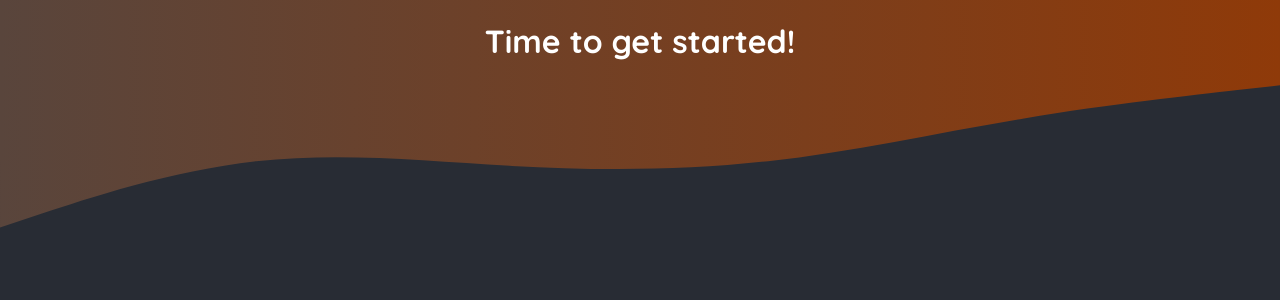
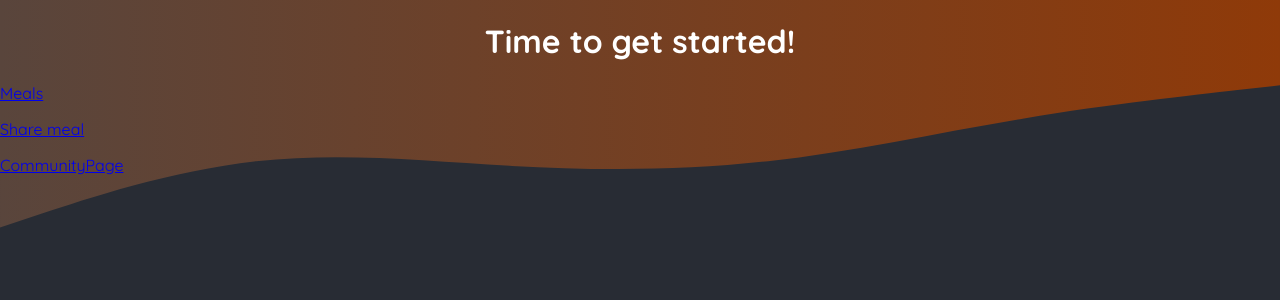
Before and after one commit to janpauldahlke/next-foodies, a Next.js app: page / in a window 1280 px wide. Shown: the top 300 px of the page. Built offline with nearby package versions, Linux system fonts and the light colour scheme.

Commit message:
initial routing structure

```diff
--- a/app/layout.js
+++ b/app/layout.js
@@ -1,8 +1,8 @@
 import './globals.css';
 
 export const metadata = {
-  title: 'NextLevel Food',
-  description: 'Delicious meals, shared by a food-loving community.',
+  title: 'Akquinet Beeferando',
+  description: 'Order meals, NOW!',
 };
 
 export default function RootLayout({ children }) {
--- a/app/page.js
+++ b/app/page.js
@@ -1,9 +1,22 @@
+import Link from "next/link";
+
 export default function Home() {
   return (
     <main>
       <h1 style={{ color: 'white', textAlign: 'center' }}>
         Time to get started!
       </h1>
+
+      <p>
+        <Link href="/meals">Meals</Link>
+      </p>
+      <p>
+        <Link href="/meals/share">Share meal</Link>
+      </p>
+      <p>
+        <Link href="/community">CommunityPage</Link>
+      </p>
+
     </main>
   );
 }
```
Also changed, not shown: app/community/page.js (added, +7 -0 lines), app/meals/[slug]/page.js (added, +7 -0 lines), app/meals/page.js (added, +7 -0 lines), app/meals/share/page.js (added, +8 -0 lines), app/icon.png (deleted), 1 other file (tests, documents, lock files or other folders).
